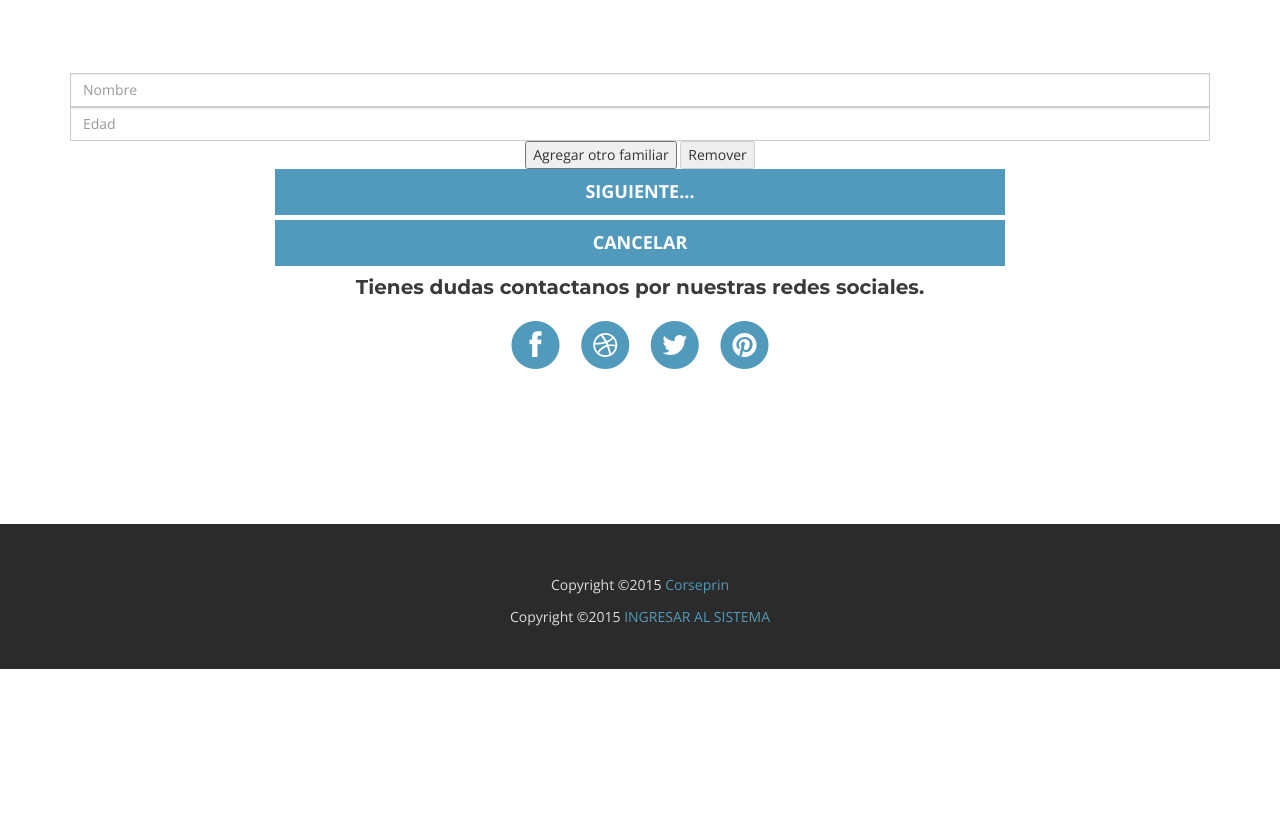
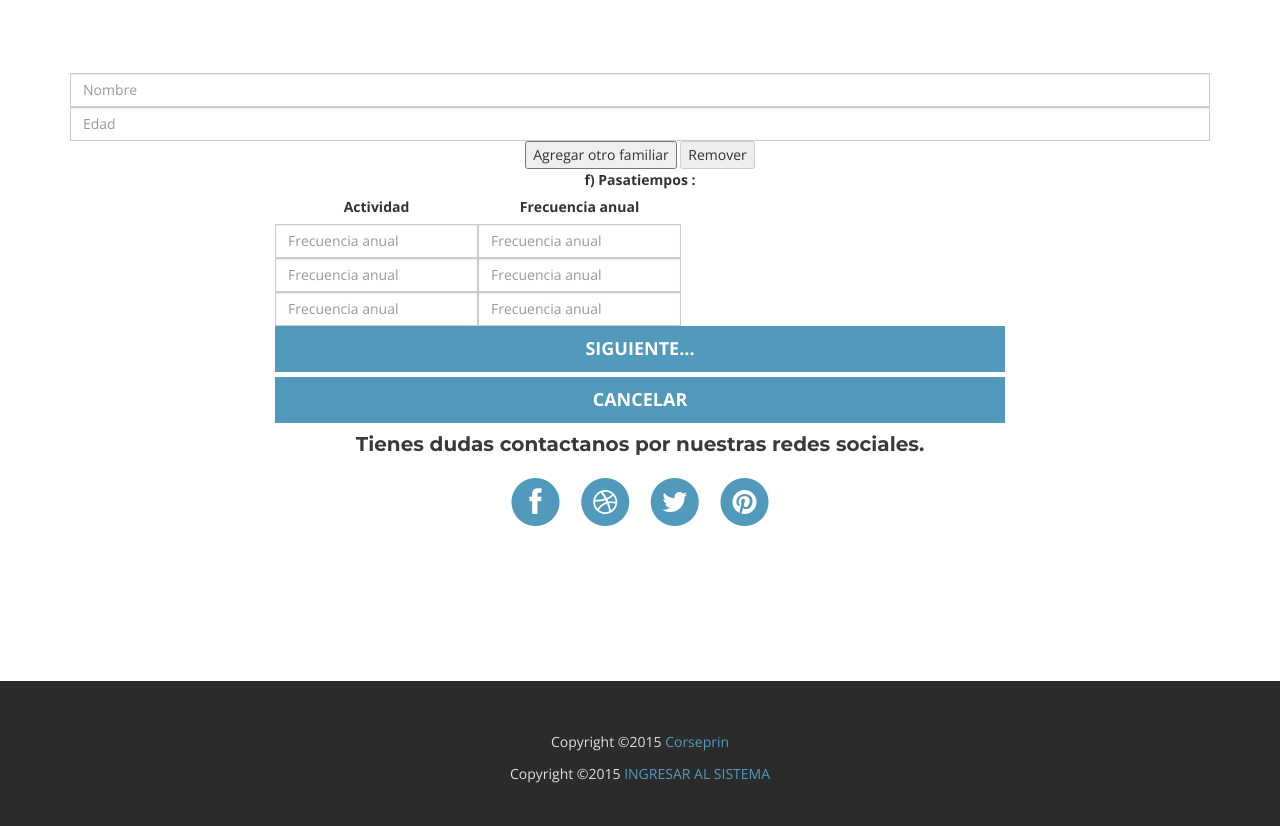
Before and after one commit to ericklandaverde/estudioCorseprin, a PHP site: page /formularioInvSocialFamiliar.php in a window 1280 px wide. Shown: the part 229-1055 px from the top of the page. Before the commit the page ends 898 px from the top, so only its background shows below. Run offline with PHP 8.4, Linux system fonts and the light colour scheme; data that the repository does not hold is empty; some libraries are stand-ins or nearby versions.

Commit message:
Cambios formulario economico

```diff
--- a/formularioInvSocialFamiliar.php
+++ b/formularioInvSocialFamiliar.php
@@ -85,6 +85,30 @@
 
                     <div class="form-group">
 		                <div class="col-md-offset-2 col-md-8">
+			                    <label> f)  Pasatiempos : </label>
+			                    <table>
+			                        <tr>
+			                            <td><label>Actividad<label></td>
+			                            <td><label>Frecuencia anual</label></td>
+			                        </tr>
+			                        <tr>
+			                            <td><input type="text" class="form-control" id="inputClave" placeholder="Frecuencia anual" name="actividadA" required></td>
+			                            <td><input type="text" class="form-control" id="inputClave" placeholder="Frecuencia anual" name="frecuenciaA" required></td>
+			                        </tr>
+			                        <tr>
+			                            <td><input type="text" class="form-control" id="inputClave" placeholder="Frecuencia anual" name="actividadB" required></td>
+			                            <td><input type="text" class="form-control" id="inputClave" placeholder="Frecuencia anual" name="frecuenciaB" required></td>
+			                        </tr>
+			                        <tr>
+			                            <td><input type="text" class="form-control" id="inputClave" placeholder="Frecuencia anual" name="actividadC" required></td>
+			                            <td><input type="text" class="form-control" id="inputClave" placeholder="Frecuencia anual" name="frecuenciaC" required></td>
+			                        </tr>
+			                    </table>
+			             </div>
+		            </div>
+
+                    <div class="form-group">
+                        <div class="col-md-offset-2 col-md-8">
                             <input type="submit" id="insertar" value="SIGUIENTE..." name="guardar" class="btn btn-theme btn-lg btn-block">
                             <input type="reset" id="cancelar" value="CANCELAR" name="cancelar" class="btn btn-theme btn-lg btn-block">
                         </div>
```
Lines whose indentation alone changed are shown as unchanged.
